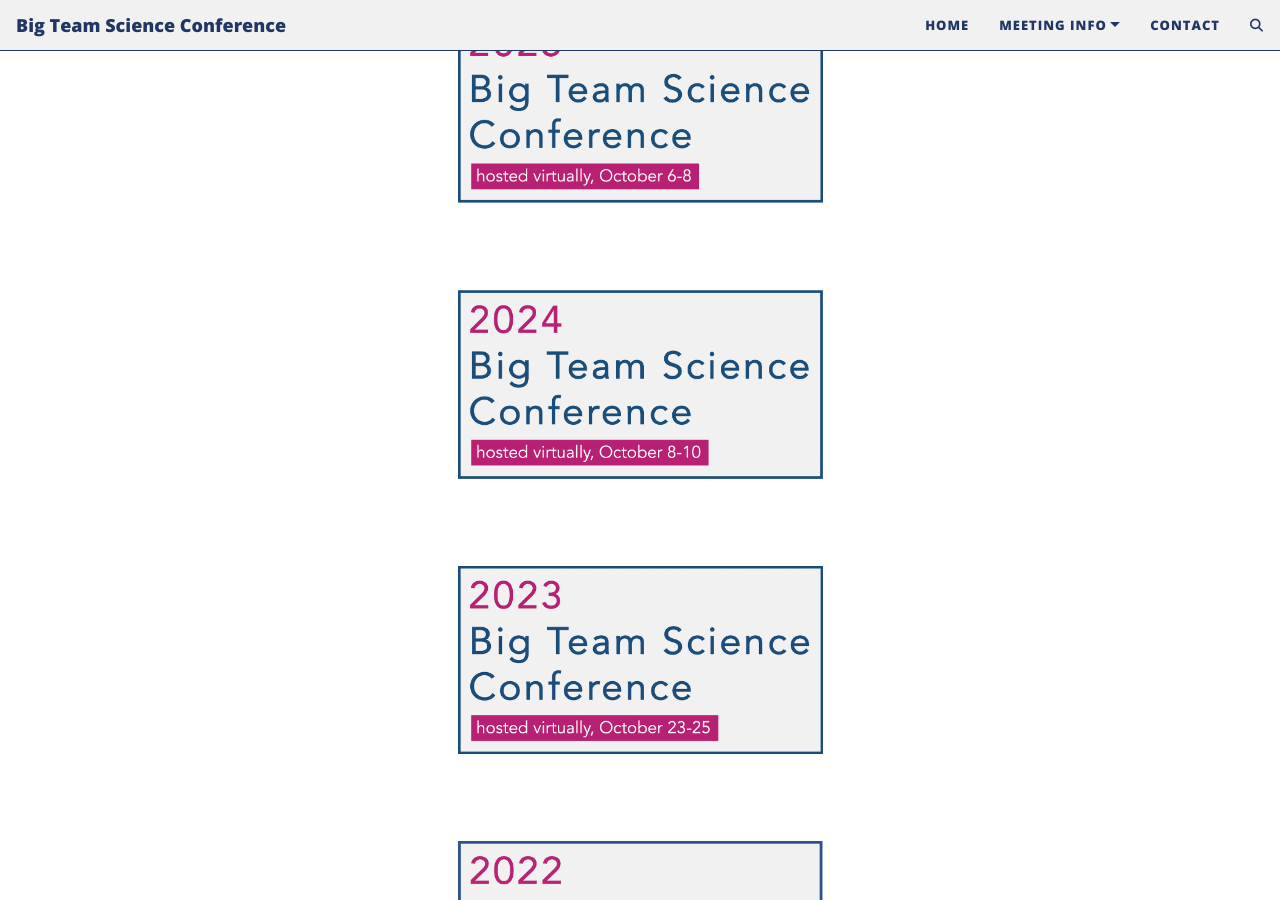
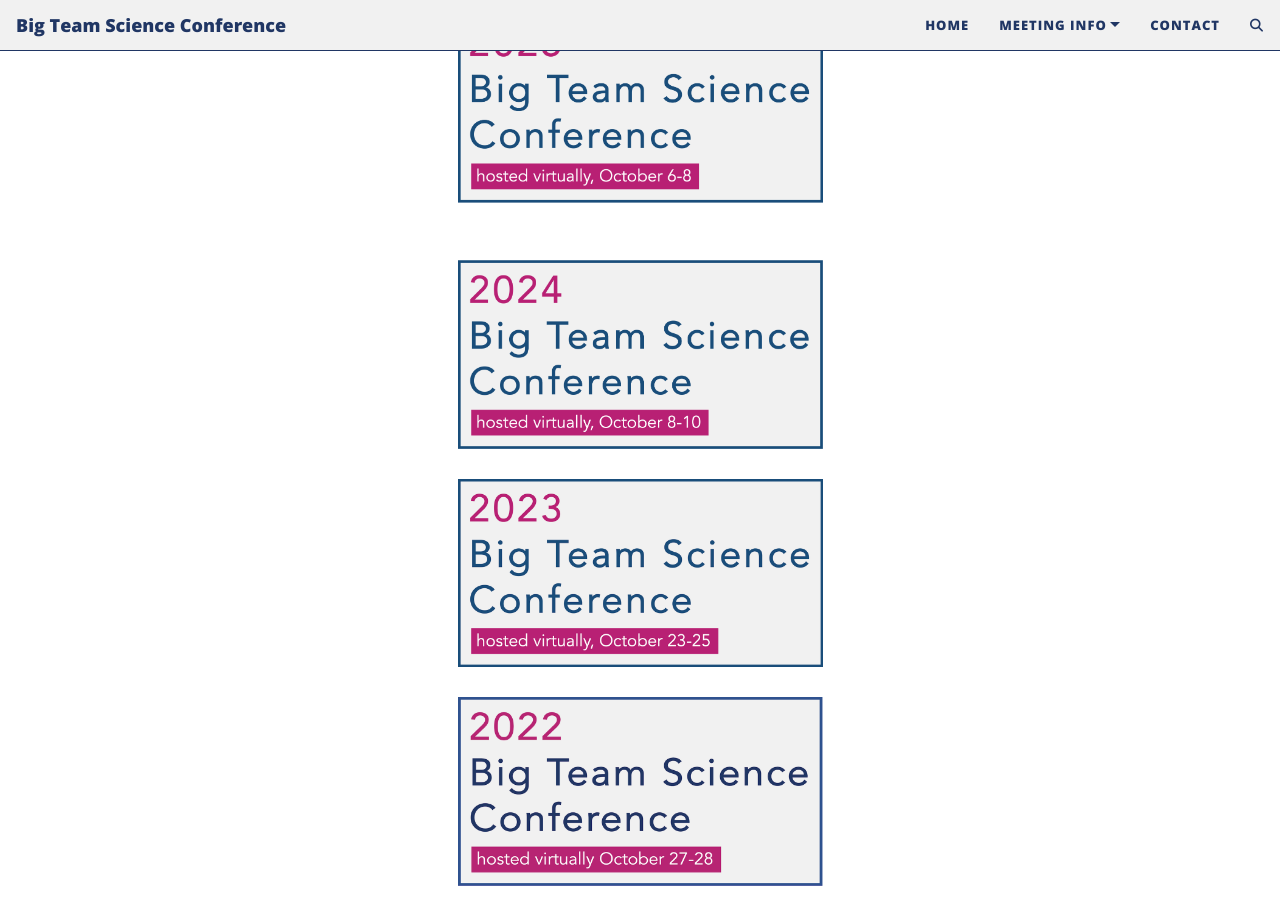
Before and after one commit to bigteamscienceconference/bigteamscienceconference.github.io, a Jekyll site: the page built from previous-meetings.md, in a window 1280 px wide and 900 px high, scrolled down 409 px. Built offline with Jekyll 4.4.1, drawn with Linux system fonts in a browser that asks for light colours; comment, search, counter and statistics services are not loaded.

Commit message:
Update previous-meetings.md

```diff
--- a/previous-meetings.md
+++ b/previous-meetings.md
@@ -18,18 +18,10 @@
 </style>
 
 
-<a href="{{site.baseurl}}/2025btscon/"><img src="/assets/img/BTSCon2025_logo.png" class="center-img" alt="2025 BTS-con" width="300"></a>
-
-<br>
+<a href="{{site.baseurl}}/2025btscon/"><img src="/assets/img/BTSCon2025_logo.png" class="center-img" alt="2025 BTS-con" width="300"></a><br>
 
 <a href="{{site.baseurl}}/2024btscon/"><img src="/assets/img/BTSCon2024_logo.png" class="center-img" alt="2024 BTS-con" width="300"></a>
 
-<br>
-
 <a href="{{site.baseurl}}/2023btscon/"><img src="/assets/img/BTSCon2023_logo.png" class="center-img" alt="2023 BTS-con" width="300"></a>
 
-<br>
-
 <a href="{{site.baseurl}}/2022btscon/"><img src="/assets/img/BTSCon2022_logo.png" class="center-img" alt="2022 BTS-con" width="300"></a>
-
-<br>
```
